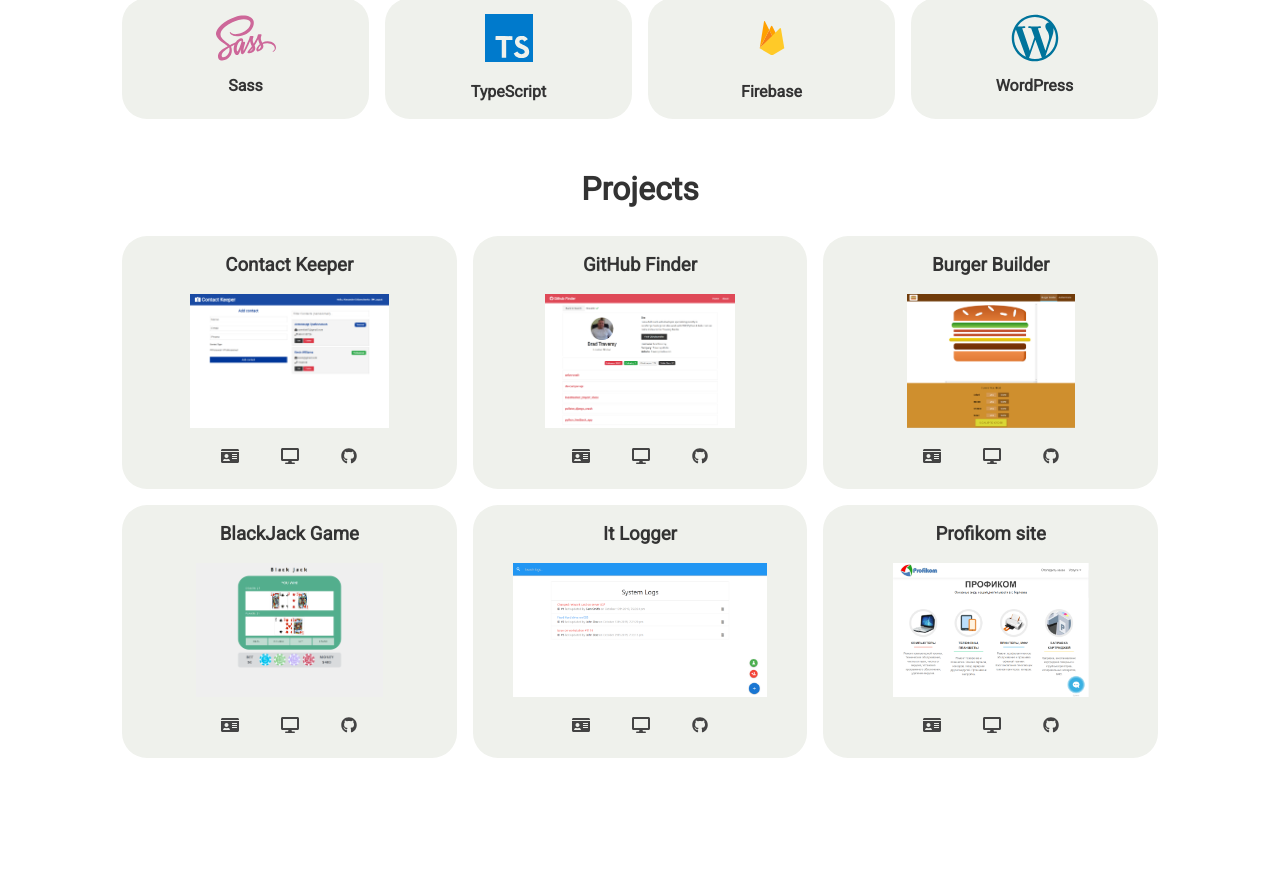
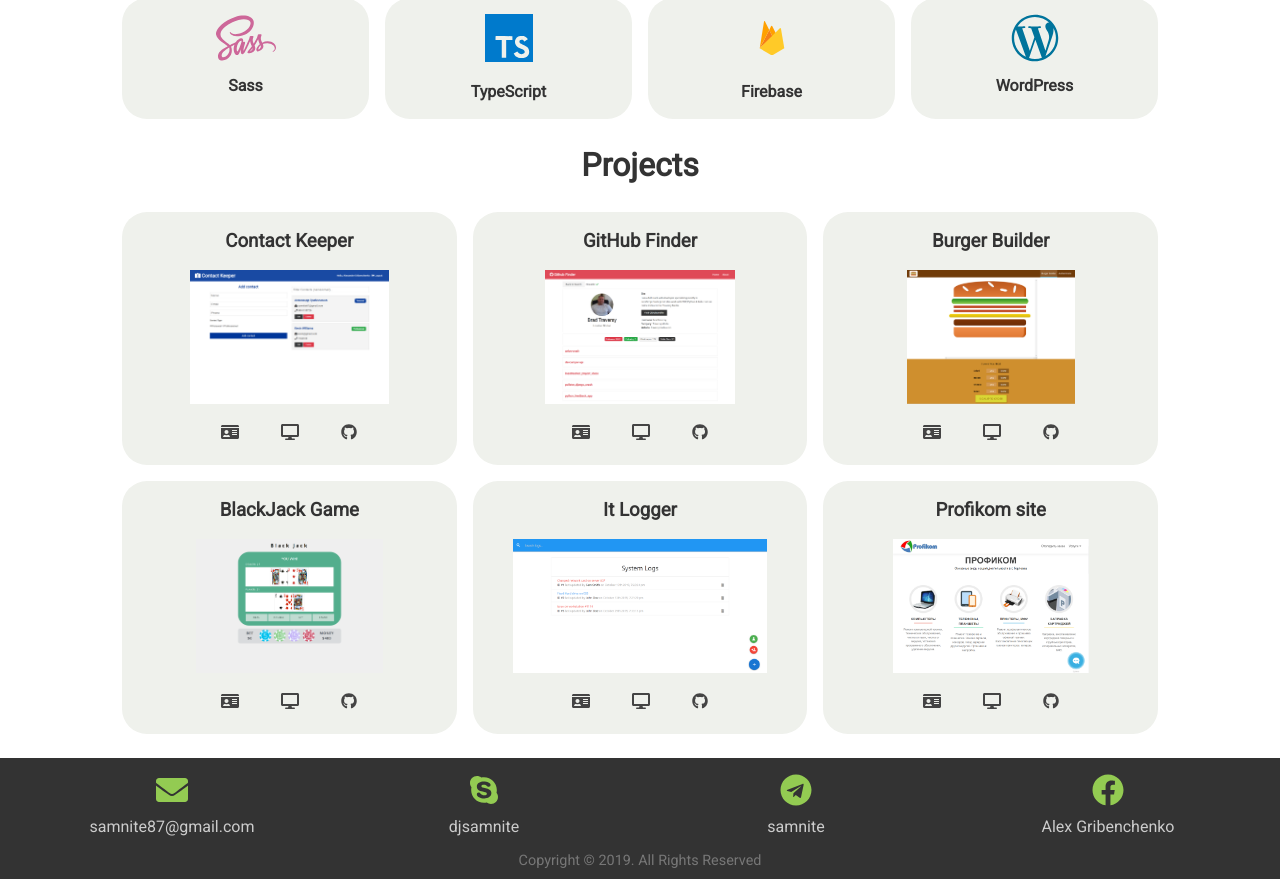
Before and after one commit to samnite/portfolio-client, a React (Create React App) app: page /projects/contact-keeper in a window 1280 px wide. Shown: the part 891-1770 px from the top of the page. Before the commit the page ends 1673 px from the top, so only its background shows below. Built offline with nearby package versions, Linux system fonts and the light colour scheme.

Commit message:
added footer section

```diff
--- a/src/app.jsx
+++ b/src/app.jsx
@@ -1,13 +1,10 @@
 import React, { Fragment, useEffect } from "react";
 import "app.css";
-// import "materialize-css/dist/css/materialize.min.css";
 import Navbar from "components/layout/navbar";
 import M from "materialize-css/dist/js/materialize.min.js";
-import Skills from "components/layout/skills";
 
-import Showcase from "./components/layout/showcase";
-import { StyledContainer } from "./shared/ui/components";
-import Projects from "./components/layout/projects/projects";
+import Home from "./pages/home";
+import Footer from "./components/layout/footer";
 
 const App = () => {
   useEffect(() => {
@@ -17,13 +14,8 @@ const App = () => {
   return (
     <Fragment>
       <Navbar />
-      <Showcase />
-      <StyledContainer>
-        <Skills />
-      </StyledContainer>
-      <StyledContainer>
-        <Projects />
-      </StyledContainer>
+      <Home />
+      <Footer />
     </Fragment>
   );
 };
--- /dev/null
+++ b/src/components/layout/footer.jsx
@@ -0,0 +1,94 @@
+import React, { Fragment } from "react";
+import styled from "styled-components";
+import { FontAwesomeIcon } from "@fortawesome/react-fontawesome";
+import {
+  faSkype,
+  faTelegram,
+  faFacebook
+} from "@fortawesome/free-brands-svg-icons";
+import { faEnvelope } from "@fortawesome/free-solid-svg-icons";
+
+const StyledFooter = styled.footer`
+  display: grid;
+  grid-template-columns: repeat(4, 1fr);
+  text-align: center;
+  justify-content: space-evenly;
+  padding: 1rem 1rem 0 1rem;
+  background: #333;
+  color: #ccc;
+  p {
+    margin-top: 0.5rem;
+  }
+  a {
+    padding: 0.2rem 0.5rem;
+    border-radius: 10px;
+    color: #ccc;
+    &:hover {
+      background: var(--primary-color);
+    }
+  }
+  @media (max-width: 768px) {
+    grid-template-columns: 1fr;
+    grid-gap: 1rem;
+    p {
+      border-bottom: 1px dotted #444;
+      margin: 0;
+    }
+  }
+`;
+
+const StyledCopy = styled.div`
+  display: flex;
+  flex-wrap: wrap;
+  background: #333;
+  font-size: 0.9rem;
+  color: #777;
+  text-align: center;
+  justify-content: center;
+  padding-bottom: 0.5rem;
+  @media (max-width: 768px) {
+    padding-top: 1rem;
+  }
+`;
+
+const Footer = () => {
+  return (
+    <Fragment>
+      <StyledFooter>
+        <div>
+          <FontAwesomeIcon icon={faEnvelope} size="2x" color="#93cb52" />
+          <p>
+            <a href="mailto:samnite87@gmail.com">samnite87@gmail.com</a>
+          </p>
+        </div>
+        <div>
+          <FontAwesomeIcon icon={faSkype} size="2x" color="#93cb52" />
+          <p>
+            <a href="skype:djsamnite?call">djsamnite</a>
+          </p>
+        </div>
+        <div>
+          <FontAwesomeIcon icon={faTelegram} size="2x" color="#93cb52" />
+          <p>
+            <a href="https://t.me/samnite" target="_blank">
+              samnite
+            </a>
+          </p>
+        </div>
+        <div>
+          <FontAwesomeIcon icon={faFacebook} size="2x" color="#93cb52" />
+          <p>
+            <a href="https://www.facebook.com/samnite87" target="_blank">
+              Alex Gribenchenko
+            </a>
+          </p>
+        </div>
+      </StyledFooter>
+      <StyledCopy>
+        Copyright &copy; {new Date().getFullYear()}. All Rights Reserved
+      </StyledCopy>
+    </Fragment>
+  );
+};
+
+export default Footer;
--- /dev/null
+++ b/src/pages/home.jsx
@@ -0,0 +1,19 @@
+import React, { Fragment } from "react";
+import Showcase from "../components/layout/showcase";
+import { StyledContainer } from "../shared/ui/components";
+import Skills from "../components/layout/skills";
+import Projects from "../components/layout/projects/projects";
+
+const Home = () => {
+  return (
+    <Fragment>
+      <Showcase />
+      <StyledContainer>
+        <Skills />
+        <Projects />
+      </StyledContainer>
+    </Fragment>
+  );
+};
+
+export default Home;
```
